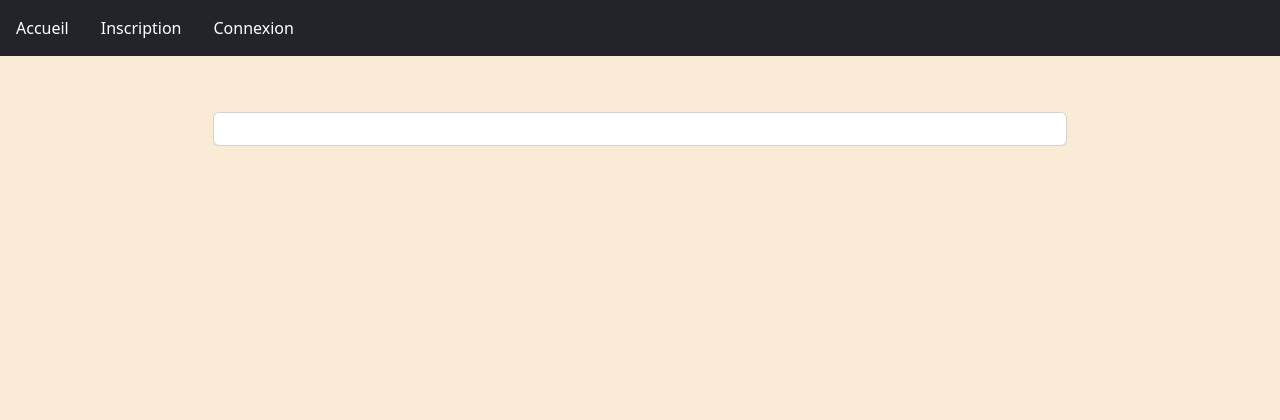
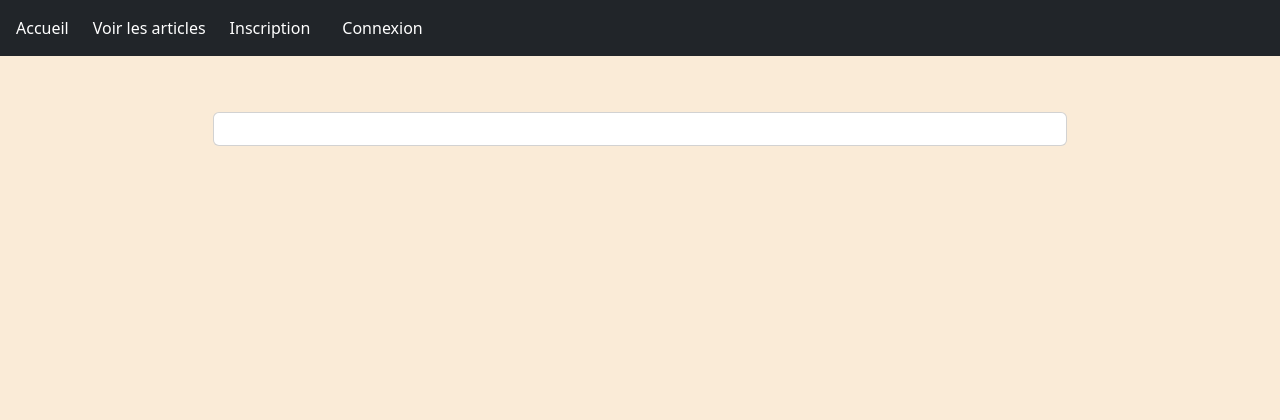
Before and after one commit to YoanFay/OCBlog, a PHP site: template templates/admin/update.html.twig in a window 1280 px wide. Shown: the top 420 px of the page. Run offline with PHP 8.4, Linux system fonts and the light colour scheme; the template is opened without the code that fills it, so the values that code supplies are empty; some libraries are stand-ins or nearby versions.

Commit message:
voir article

```diff
--- a/templates/layout/base.html.twig
+++ b/templates/layout/base.html.twig
@@ -19,6 +19,9 @@
     <nav class="navbar navbar-expand-lg navbar-dark flex-column flex-lg-row bg-dark text-center">
         <a class="nav-link mx-3" href="/">Accueil</a>
         <ul class="navbar-nav">
+            <li class="m-0 nav-item">
+                <a class="nav-link" href="/Post">Voir les articles</a>
+            </li>
             {% if user == null %}
                 <li class="m-0 nav-item mx-2">
                     <a class="nav-link" href="/Authentication/signUp">Inscription</a>
@@ -27,9 +30,6 @@
                     <a class="nav-link" href="/Authentication/signIn">Connexion</a>
                 </li>
             {% else %}
-                <li class="m-0 nav-item">
-                    <a class="nav-link" href="/Post">Voir les articles</a>
-                </li>
                 {% if user.level > 60 %}
                     <li class="m-0 nav-item">
                         <a class="nav-link" href="/Post/listPostNotValidate">Modérer</a>
```
